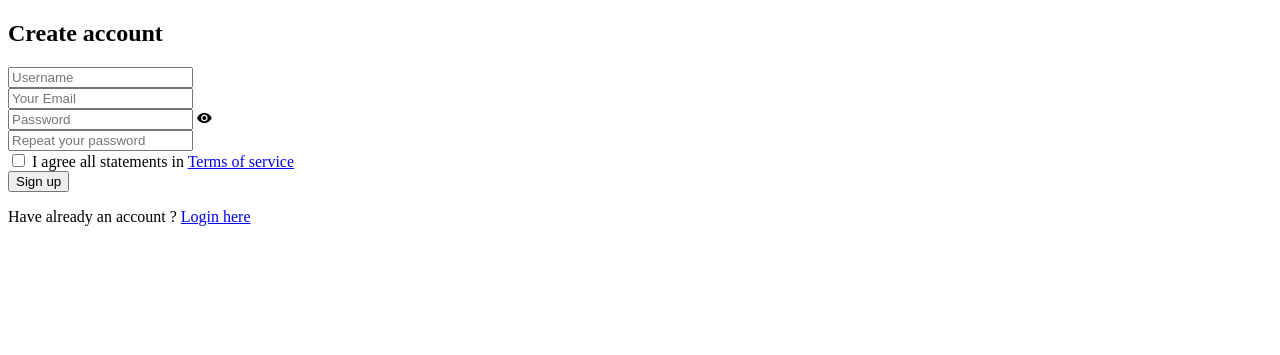
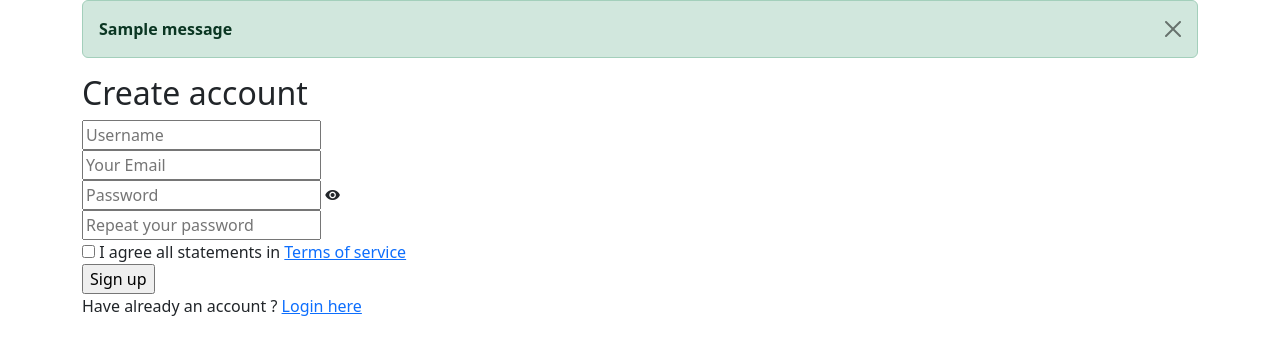
Before and after one commit to karimwade/Regeistration-Auth, a Django app: page / in a window 1280 px wide. Shown: the top 355 px of the page. Run offline with Django 4.2, Linux system fonts and the light colour scheme; one stand-in notice (Sample message) is shown.

Commit message:
Ajout des messages d'erreur de No matching password

```diff
--- a/Registration/settings.py
+++ b/Registration/settings.py
@@ -126,3 +126,9 @@ STATICFILES_DIRS = (
 # https://docs.djangoproject.com/en/4.2/ref/settings/#default-auto-field
 
 DEFAULT_AUTO_FIELD = 'django.db.models.BigAutoField'
+
+from django.contrib.messages import constants as messages
+
+MESSAGE_TAG ={
+    messages.ERROR:'danger'
+}
--- a/app/views.py
+++ b/app/views.py
@@ -1,5 +1,6 @@
-from django.shortcuts import render
+from django.shortcuts import render,redirect
 from django.contrib.auth.models import User
+from django.contrib import messages
 # Create your views here.
 
 def homepage(request):
@@ -15,9 +16,12 @@ def signup(request):
         if password == re_password:
             my_user = User.objects.create_user(username,email,password)
             my_user.save()
+            return redirect("login")
         else:
+            messages.info(request,"The password entered and the confirmation does not match")
             print("Password no matching")
         print(username,email,password,re_password)
+
     return render(request,"signup.html")
 
 def login(request):
--- a/templates/login.html
+++ b/templates/login.html
@@ -24,7 +24,7 @@
                         <h2 class="form-title"><u>Sign In</u></h2>
 
                         <div class="form-group">
-                            <input type="email" class="form-input" name="email" id="email" placeholder="Your Email"/>
+                            <input type="text" class="form-input" name="username" id="username" placeholder="Username"/>
                         </div>
                         <div class="form-group">
                             <input type="text" class="form-input" name="password" id="password" placeholder="Password"/>
--- a/templates/signup.html
+++ b/templates/signup.html
@@ -12,6 +12,9 @@
 
     <!-- Main css -->
     <link rel="stylesheet" href="{% static 'css/style.css.' %}">
+
+    <link href="https://cdn.jsdelivr.net/npm/bootstrap@5.3.0/dist/css/bootstrap.min.css" rel="stylesheet" integrity="sha384-9ndCyUaIbzAi2FUVXJi0CjmCapSmO7SnpJef0486qhLnuZ2cdeRhO02iuK6FUUVM" crossorigin="anonymous">
+
 </head>
 <body>
 
@@ -20,6 +23,12 @@
         <section class="signup">
             <!-- <img src="images/signup-bg.jpg" alt=""> -->
             <div class="container">
+                {% for message in messages %}
+                <div class="alert alert-{{ message.tags }} alert-dismissible fade show" role="alert">
+                  <strong>{{message}}</strong>
+                  <button type="button" class="btn-close" data-bs-dismiss="alert" aria-label="Close"></button>
+                </div>
+                {% endfor %}
                 <div class="signup-content">
                     <form method="POST" id="signup-form" class="signup-form">
                         {% csrf_token %}
@@ -57,5 +66,8 @@
     <!-- JS -->
     <script src="{% static 'vendor/jquery/jquery.min.js'%}"></script>
     <script src="{% static 'js/main.js' %}"></script>
+
+    <script src="https://cdn.jsdelivr.net/npm/bootstrap@5.3.0/dist/js/bootstrap.bundle.min.js" integrity="sha384-geWF76RCwLtnZ8qwWowPQNguL3RmwHVBC9FhGdlKrxdiJJigb/j/68SIy3Te4Bkz" crossorigin="anonymous"></script>
+
 </body><!-- This templates was made by Colorlib (https://colorlib.com) -->
 </html>
```
Also changed, not shown: db.sqlite3.
